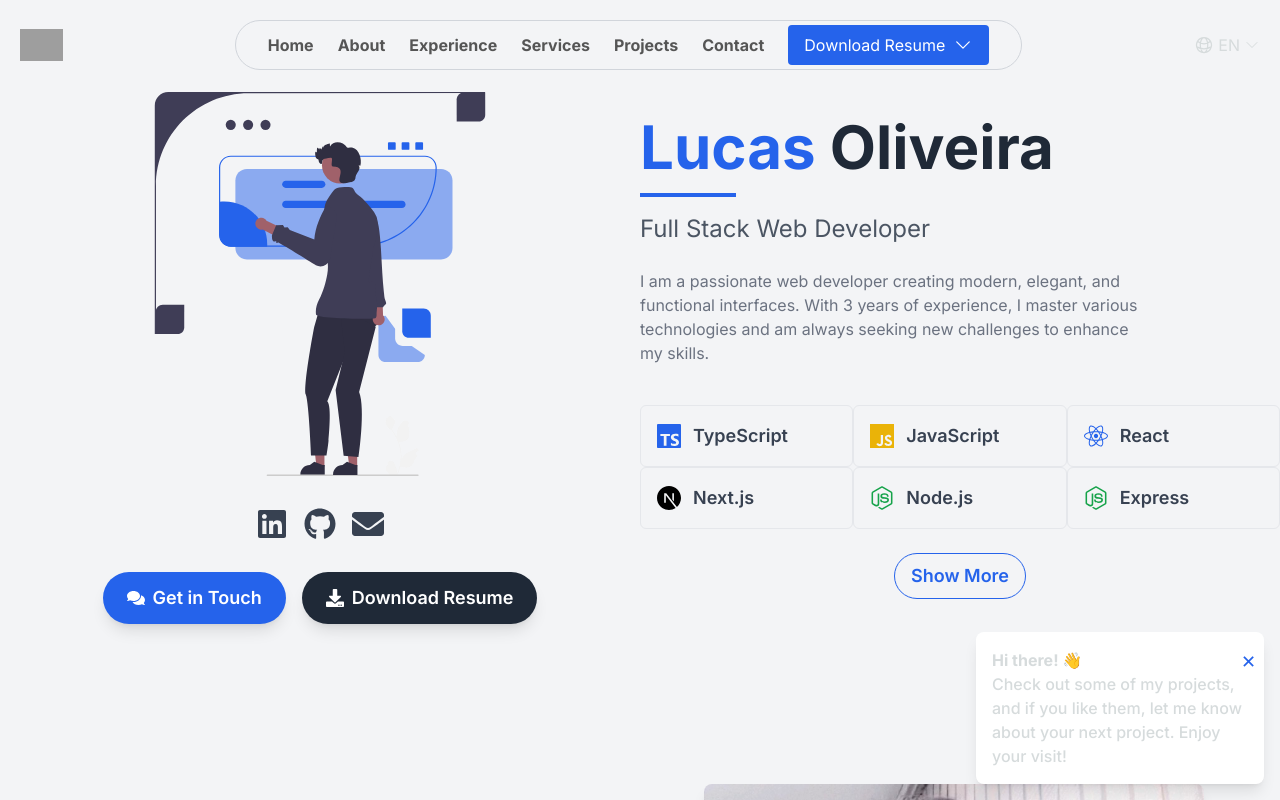
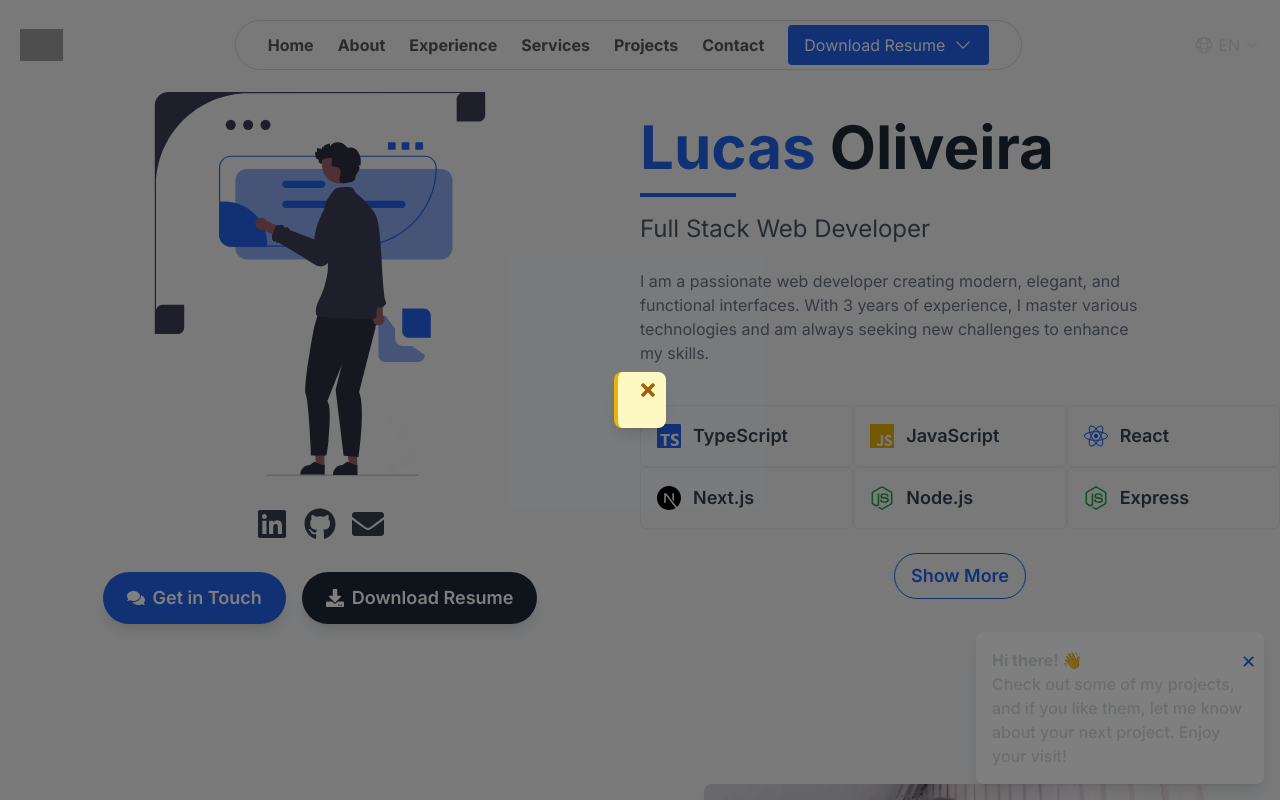
Before and after one commit to LucasNoliveira/portfolio-page, a Next.js app: page / in a window 1280 px wide. Shown: the top 800 px of the page. Built offline with nearby package versions, Linux system fonts and the light colour scheme; grey boxes are pictures that could not be loaded.

Commit message:
under development popup

```diff
--- /dev/null
+++ b/src/app/components/Warning.tsx
@@ -0,0 +1,56 @@
+'use client';
+
+import { FC, useState, useEffect } from 'react';
+import { useLanguage } from '../context/LanguageContext';
+import { motion } from 'framer-motion';
+import { FaTimes } from 'react-icons/fa';
+
+const Warning: FC = () => {
+    const { translations } = useLanguage();
+    const [isVisible, setIsVisible] = useState(false);
+
+    useEffect(() => {
+        const timer = setTimeout(() => {
+            setIsVisible(true);
+        }, 2000);
+
+        return () => clearTimeout(timer);
+    }, []);
+
+    const closePopup = () => {
+        setIsVisible(false);
+    };
+
+    if (!isVisible) return null;
+
+    return (
+        <motion.div
+            className="fixed inset-0 bg-black bg-opacity-50 flex items-center justify-center z-50"
+            initial={{ opacity: 0 }}
+            animate={{ opacity: 1 }}
+            exit={{ opacity: 0 }}
+        >
+            <motion.div
+                className="bg-yellow-100 border-l-4 border-yellow-500 text-yellow-700 p-6 rounded-lg shadow-lg max-w-lg mx-4 md:mx-auto relative"
+                initial={{ scale: 0.8, opacity: 0 }}
+                animate={{ scale: 1, opacity: 1 }}
+                transition={{ duration: 0.2, ease: "easeInOut" }}
+            >
+                <button
+                    onClick={closePopup}
+                    className="absolute top-2 right-2 text-yellow-700 hover:text-yellow-900"
+                >
+                    <FaTimes className="h-5 w-5" />
+                </button>
+                <div className="text-center">
+                    <strong className="text-lg md:text-xl">{translations.warningTitle}</strong>
+                    <p className="mt-2 text-sm md:text-base">
+                        {translations.warningMessage}
+                    </p>
+                </div>
+            </motion.div>
+        </motion.div>
+    );
+};
+
+export default Warning;
--- a/src/app/page.tsx
+++ b/src/app/page.tsx
@@ -3,6 +3,7 @@
 import type { NextPage } from "next";
 import { useEffect, useState } from "react";
 import Header from "./components/Header";
+import Warning from './components/Warning';
 import HeroSection from "./components/Hero";
 import AboutSection from "./components/About";
 import './globals.css'
@@ -31,6 +32,7 @@ const Home: NextPage = () => {
         <div>
             <LanguageProvider>
                 <Header />
+                <Warning />
                 <main>
                     <HeroSection />
                 </main>
```
